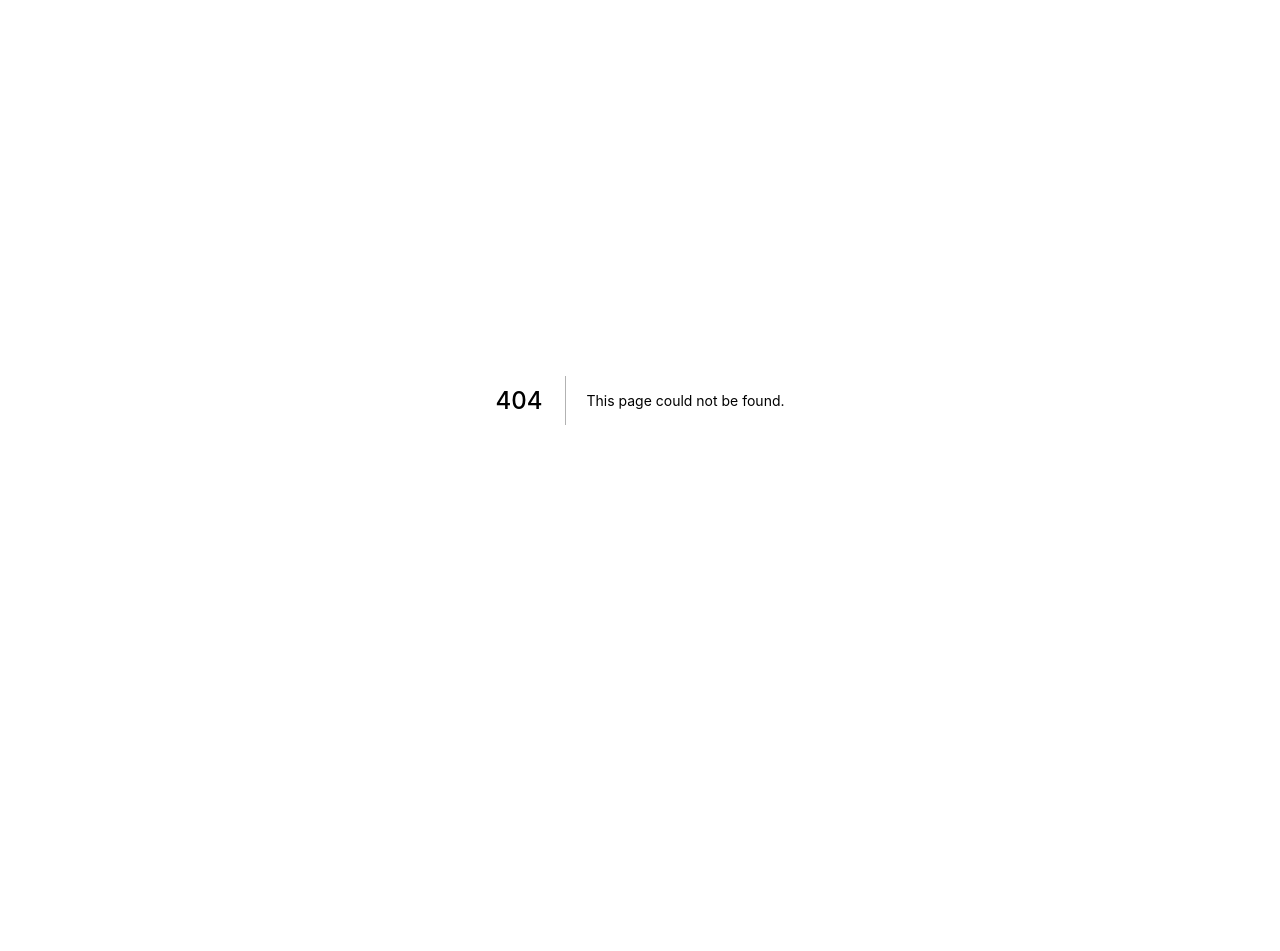
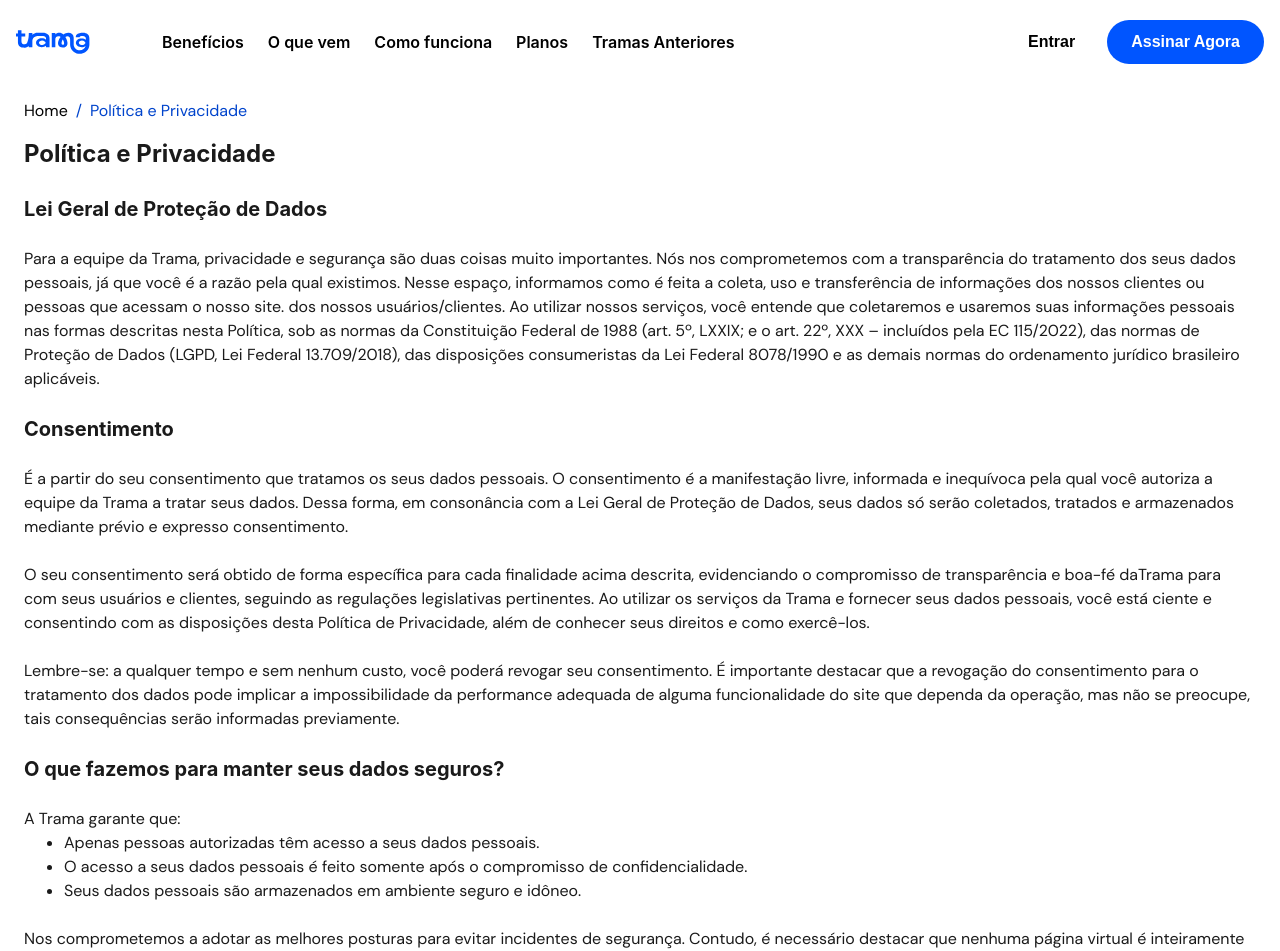
Before and after one commit to marcosgenesis/plataforma-dcp, a Next.js app: page /about/policyPrivacy in a window 1280 px wide. Before the commit this address had no page. Shown: the top 951 px of the page. Before the commit the page ends 800 px from the top, so only its background shows below. Built offline with nearby package versions, Linux system fonts and the light colour scheme.

Commit message:
Policy and Privacy
- Estilização do novo componente - Breadcrumb
- Página Politica e Privacidade

```diff
--- /dev/null
+++ b/src/components/breadcrumb/styles.ts
@@ -0,0 +1,30 @@
+import styled from "styled-components";
+
+export const Breadcrumbs = styled.ul`
+  list-style: none;
+  padding: 0px 1.5rem;
+  & > li:after {
+    content: "${() => "/"}";
+    padding: 0 8px;
+  }
+`;
+
+export const Crumb = styled.li`
+  color: #0044cc;
+  display: inline-block;
+  font-family: "DM Sans";
+
+  &:last-of-type:after {
+    content: "";
+    padding: 0;
+  }
+
+  a {
+    color: #000000;
+    text-decoration: none;
+    &:hover,
+    &:active {
+      text-decoration: underline;
+    }
+  }
+`;
--- /dev/null
+++ b/src/pages/about/policyPrivacy.tsx
@@ -0,0 +1,112 @@
+import type { NextPage } from "next";
+import { PolicyContainer, PolicyCard } from "../../styles/about/policyPrivacy";
+import Navbar from "../../components/navbar";
+import Footer from "../../components/footer";
+import { Breadcrumbs, Crumb } from "../../components/breadcrumb/styles";
+
+const PolicyPrivacy: NextPage = () => {
+  return (
+    <div>
+      {/* NavBar */}
+      <Navbar />
+      {/* BreadCrumb */}
+      <Breadcrumbs>
+        <Crumb>
+          <a href="#">Home</a>
+        </Crumb>
+        <Crumb>Política e Privacidade</Crumb>
+      </Breadcrumbs>
+
+      {/* Policy&Privacy */}
+      <PolicyContainer>
+        <h5>Política e Privacidade</h5>
+      </PolicyContainer>
+
+      {/* PolicyCard */}
+      <PolicyCard>
+        <h6>Lei Geral de Proteção de Dados</h6>
+        <p>
+          Para a equipe da Trama, privacidade e segurança são duas coisas muito
+          importantes. Nós nos comprometemos com a transparência do tratamento
+          dos seus dados pessoais, já que você é a razão pela qual existimos.
+          Nesse espaço, informamos como é feita a coleta, uso e transferência de
+          informações dos nossos clientes ou pessoas que acessam o nosso site.
+          dos nossos usuários/clientes. Ao utilizar nossos serviços, você
+          entende que coletaremos e usaremos suas informações pessoais nas
+          formas descritas nesta Política, sob as normas da Constituição Federal
+          de 1988 (art. 5º, LXXIX; e o art. 22º, XXX – incluídos pela EC
+          115/2022), das normas de Proteção de Dados (LGPD, Lei Federal
+          13.709/2018), das disposições consumeristas da Lei Federal 8078/1990 e
+          as demais normas do ordenamento jurídico brasileiro aplicáveis.
+        </p>
+      </PolicyCard>
+
+      <PolicyCard>
+        <h6>Consentimento</h6>
+        <p>
+          É a partir do seu consentimento que tratamos os seus dados pessoais. O
+          consentimento é a manifestação livre, informada e inequívoca pela qual
+          você autoriza a equipe da Trama a tratar seus dados. Dessa forma, em
+          consonância com a Lei Geral de Proteção de Dados, seus dados só serão
+          coletados, tratados e armazenados mediante prévio e expresso
+          consentimento.
+        </p>
+        <p>
+          O seu consentimento será obtido de forma específica para cada
+          finalidade acima descrita, evidenciando o compromisso de transparência
+          e boa-fé daTrama para com seus usuários e clientes, seguindo as
+          regulações legislativas pertinentes. Ao utilizar os serviços da Trama
+          e fornecer seus dados pessoais, você está ciente e consentindo com as
+          disposições desta Política de Privacidade, além de conhecer seus
+          direitos e como exercê-los.
+        </p>
+        <p>
+          Lembre-se: a qualquer tempo e sem nenhum custo, você poderá revogar
+          seu consentimento. É importante destacar que a revogação do
+          consentimento para o tratamento dos dados pode implicar a
+          impossibilidade da performance adequada de alguma funcionalidade do
+          site que dependa da operação, mas não se preocupe, tais consequências
+          serão informadas previamente.
+        </p>
+      </PolicyCard>
+
+      <PolicyCard>
+        <h6>O que fazemos para manter seus dados seguros?</h6>
+        <p>
+          A Trama garante que:
+          <ul>
+            <li>
+              Apenas pessoas autorizadas têm acesso a seus dados pessoais.
+            </li>
+            <li>
+              O acesso a seus dados pessoais é feito somente após o compromisso
+              de confidencialidade.
+            </li>
+            <li>
+              Seus dados pessoais são armazenados em ambiente seguro e idôneo.
+            </li>
+          </ul>
+        </p>
+
+        <p>
+          Nos comprometemos a adotar as melhores posturas para evitar incidentes
+          de segurança. Contudo, é necessário destacar que nenhuma página
+          virtual é inteiramente segura e livre de riscos. É possível que,
+          apesar de todos os nossos protocolos de segurança, problemas de culpa
+          exclusivamente de terceiros ocorram, como ataques cibernéticos de
+          hackers, ou também em decorrência da negligência ou imprudência do
+          próprio usuário/cliente. Em caso de incidentes de segurança que possa
+          gerar risco ou dano relevante para você ou qualquer um de nossos
+          usuários/clientes, comunicaremos aos afetados e a Autoridade Nacional
+          de Proteção de Dados sobre o ocorrido, em consonância com as
+          disposições da Lei Geral de Proteção de Dados.
+        </p>
+      </PolicyCard>
+
+      {/* Footer */}
+      <Footer expanded />
+    </div>
+  );
+};
+
+export default PolicyPrivacy;
--- /dev/null
+++ b/src/styles/about/policyPrivacy.ts
@@ -0,0 +1,37 @@
+import styled from "styled-components";
+
+export const PolicyContainer = styled.div`
+  padding: 0px 1.5rem;
+  h5 {
+    margin: 0;
+    color: #1a1a1a;
+    font-weight: 700;
+    font-size: 1.5rem;
+    line-height: 2.125rem;
+  }
+`;
+
+export const PolicyCard = styled.div`
+  gap: 1.5rem;
+  display: flex;
+  color: #1a1a1a;
+  margin-top: 1.5rem;
+  padding: 0px 1.5rem;
+  flex-direction: column;
+  h6 {
+    margin: 0;
+    font-weight: 700;
+    font-size: 1.25rem;
+    line-height: 1.75rem;
+  }
+  p {
+    margin: 0;
+    font-size: 1rem;
+    font-weight: 400;
+    line-height: 1.5rem;
+    font-family: "DM Sans";
+  }
+  ul {
+    margin: 0;
+  }
+`;
```
